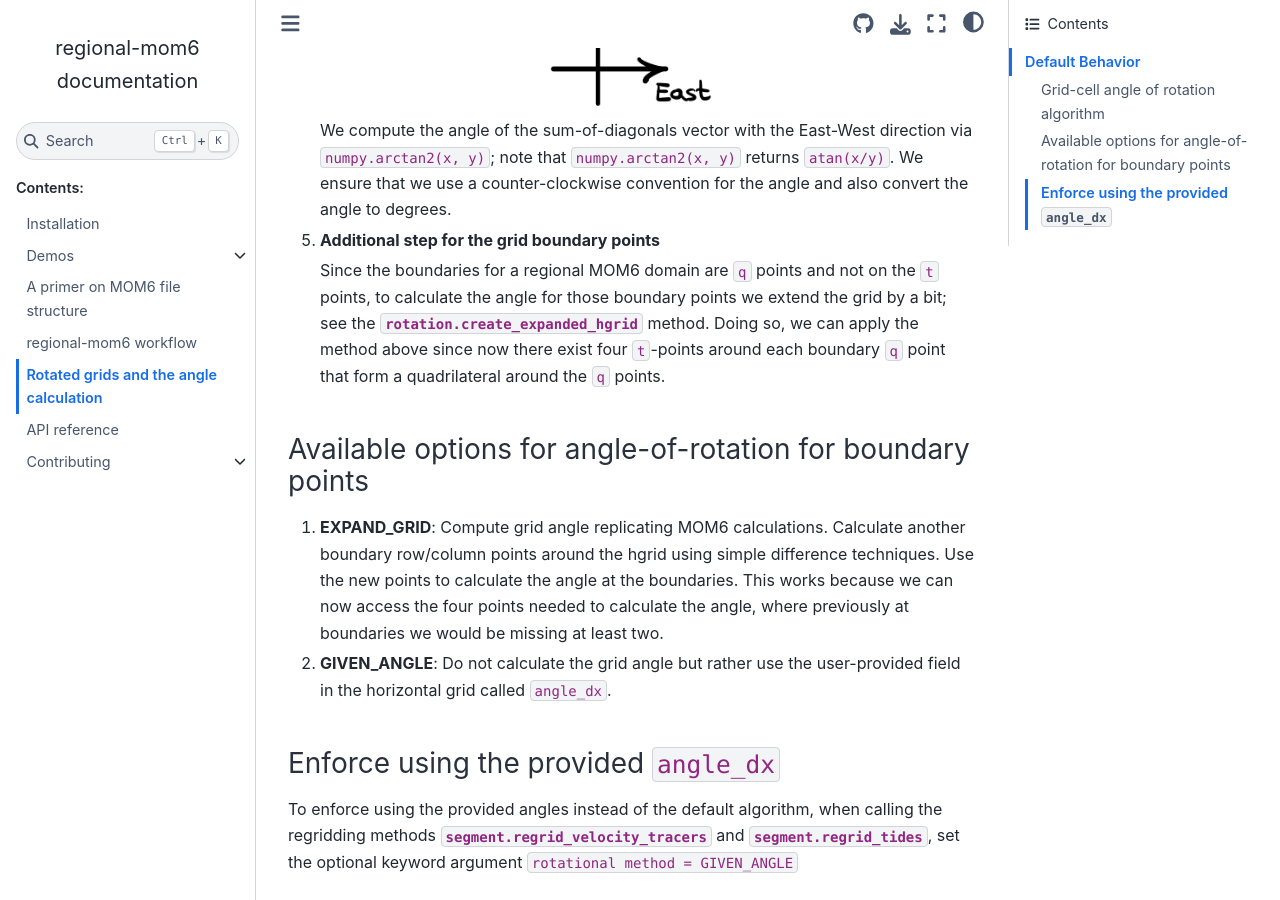
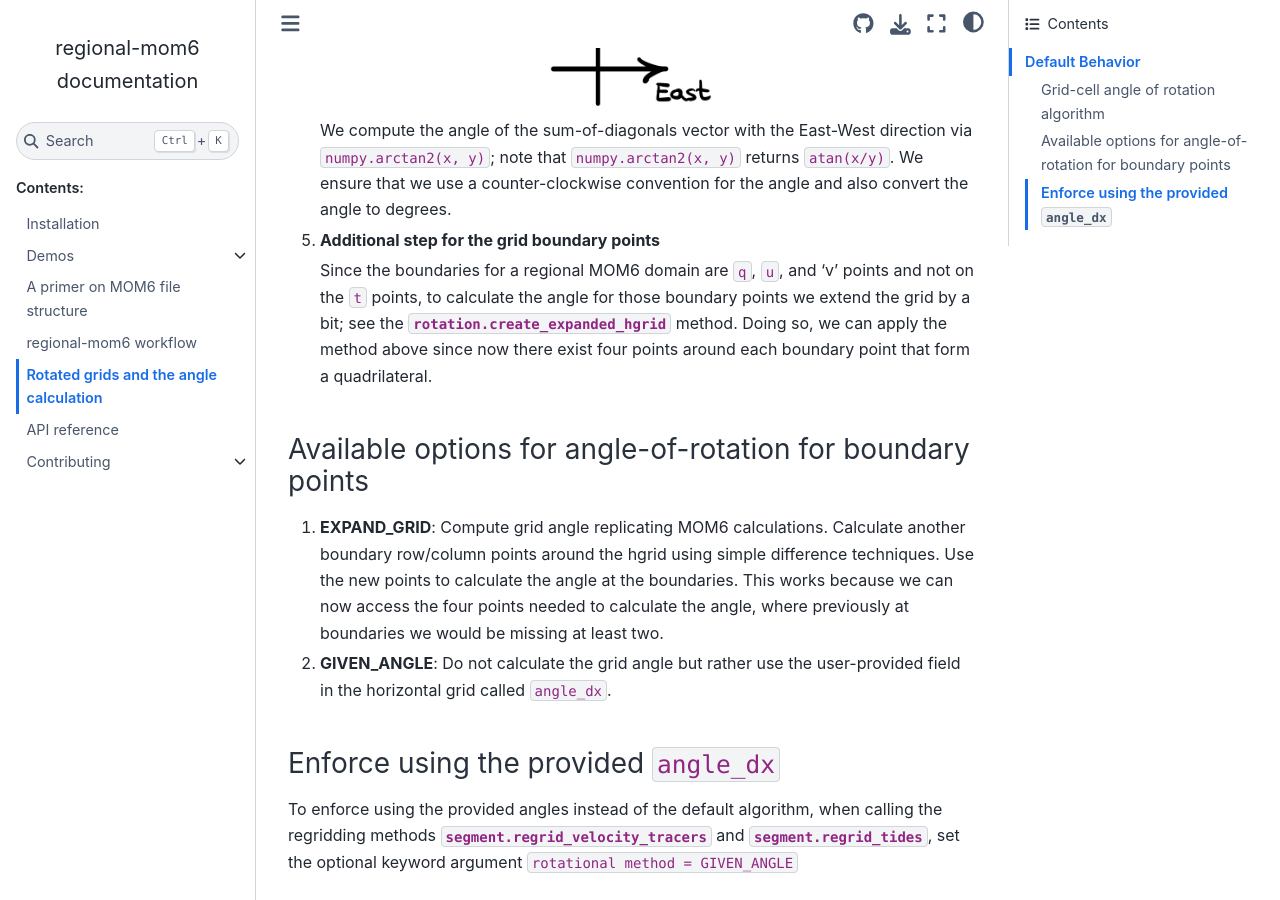
Before and after one commit to COSIMA/regional-mom6, a Sphinx documentation site: the page built from docs/angle_calculation.md, in a window 1280 px wide and 900 px high, scrolled down 1726 px. Built offline with Sphinx 7.4.7 and the Sphinx Book theme 1.1.4, drawn with Linux system fonts in a browser that asks for light colours; pages that are not in the unit, such as notebooks, are missing from menus.

Commit message:
Update docs/angle_calculation.md
Co-authored-by: Manish Venumuddula <80477243+manishvenu@users.noreply.github.com>

```diff
--- a/docs/angle_calculation.md
+++ b/docs/angle_calculation.md
@@ -22,7 +22,7 @@ Steps 1 through 4 replicate the angle calculation in the interior ``t``-points,
    We compute the angle of the sum-of-diagonals vector with the East-West direction via `numpy.arctan2(x, y)`; note that `numpy.arctan2(x, y)` returns `atan(x/y)`. We ensure that we use a counter-clockwise convention for the angle and also convert the angle to degrees.
 5. **Additional step for the grid boundary points**
 
-   Since the boundaries for a regional MOM6 domain are `q` points and not on the `t` points, to calculate the angle for those boundary points we extend the grid by a bit; see the {meth}`rotation.create_expanded_hgrid <regional_mom6.rotation.create_expanded_hgrid>` method. Doing so, we can apply the method above since now there exist four `t`-points around each boundary `q` point that form a quadrilateral around the `q` points.
+   Since the boundaries for a regional MOM6 domain are `q`, `u`, and 'v' points and not on the `t` points, to calculate the angle for those boundary points we extend the grid by a bit; see the {meth}`rotation.create_expanded_hgrid <regional_mom6.rotation.create_expanded_hgrid>` method. Doing so, we can apply the method above since now there exist four points around each boundary point that form a quadrilateral.
 
 ### Available options for angle-of-rotation for boundary points
 
```
